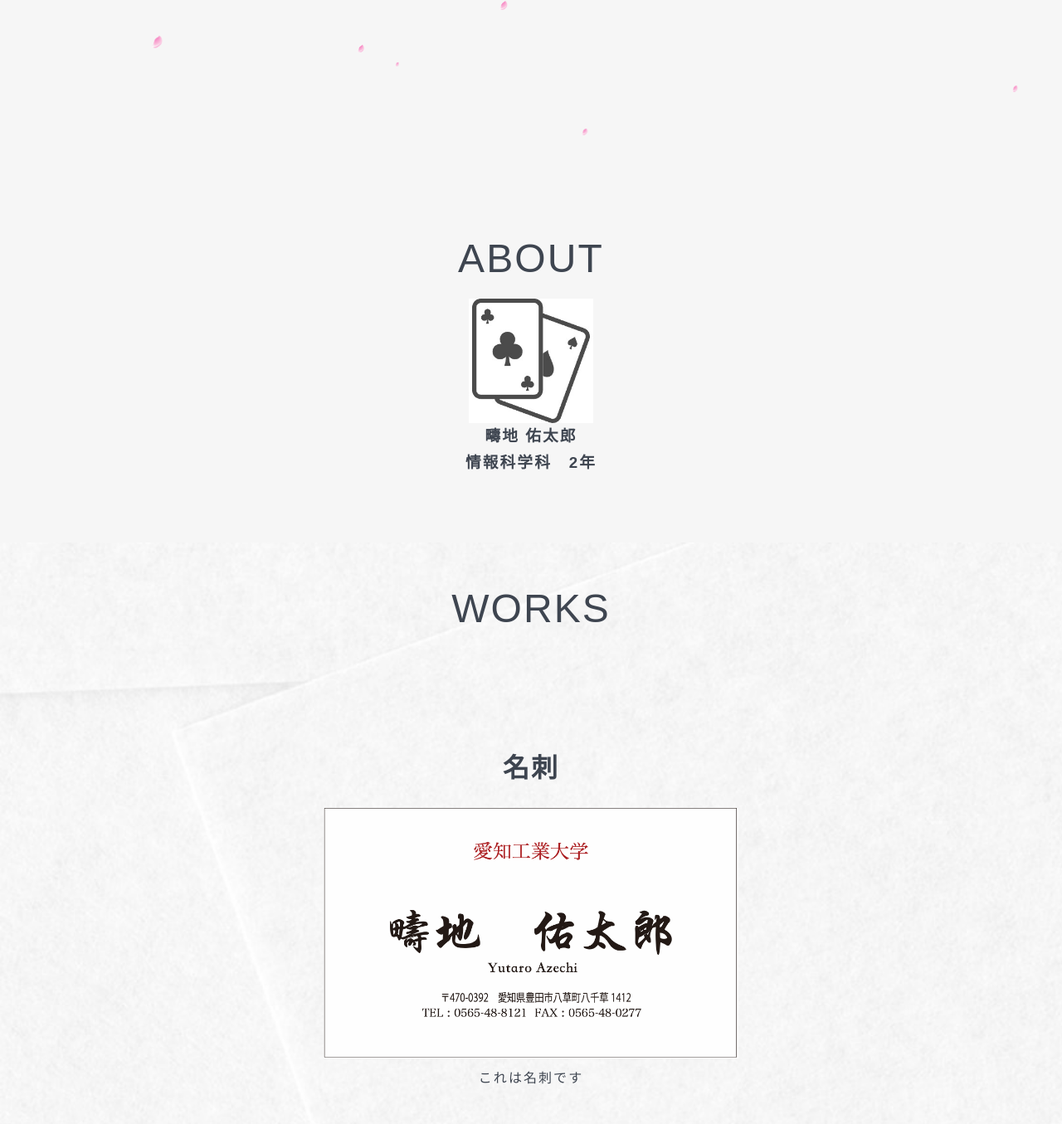
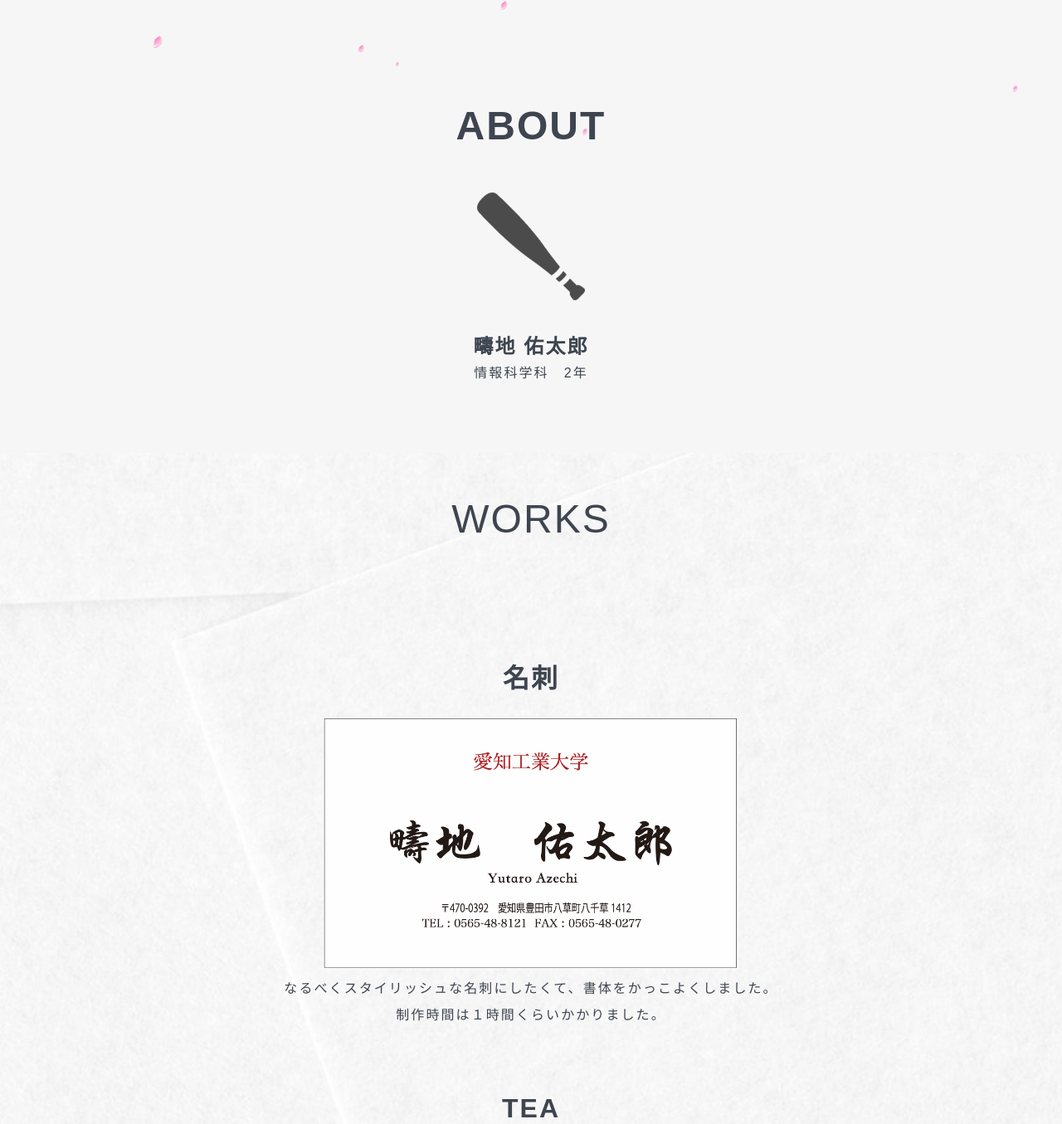
Before and after one commit to azechiyutaro/portfolio1, a plain HTML site: page index.html in a window 1280 px wide. Shown: the part 616-1971 px from the top of the page at 83% size. Drawn offline with nearby package versions, Linux system fonts and the light colour scheme.

Commit message:
自己紹介

```diff
--- a/index.html
+++ b/index.html
@@ -11,7 +11,7 @@
 
     <header>
         <div class="container">
-            <h1><img src="トランプアイコン13 (1).jpeg" alt="アイコン"></h1>
+            <h1><img src="バットのアイコン素材.png" alt="アイコン"></h1>
           <nav>
             <ul>
                 <li><a href="#about">ABOUT</a></li>
@@ -32,9 +32,9 @@
 
     <section id="about">
         <h2>ABOUT</h2>
-        <div class="about-container">
-    　 <h1><img src="トランプアイコン13 (1).jpeg" alt="アイコン"></h1>
-       <h3>疇地 佑太郎<p>情報科学科　2年</p></h3>
+    　 <h1><img src="バットのアイコン素材.png" alt="アイコン"></h1>
+       <h3>疇地 佑太郎</h3>
+       <p>情報科学科　2年</p>
     </section>
 
     <section id="works">
@@ -42,7 +42,8 @@
         <div class="works-1">
             <h3>名刺</h3>
             <h1><img src="meisi.png" alt="アイコン"></h1>
-       <p>これは名刺です</p>
+       <p>なるべくスタイリッシュな名刺にしたくて、書体をかっこよくしました。<br>
+    制作時間は１時間くらいかかりました。</p>
 
        <div class="works-2">
        <h3>TEA</h3>
@@ -52,7 +53,7 @@
        <div class="works-3">
        <h3>年賀状</h3>
             <h1><img src="nenga.png" alt="アイコン"></h1>
-       <p>これは名刺です</p>
+       <p></p>
     </section>
 
     <section class="top-button">
--- a/style.css
+++ b/style.css
@@ -170,18 +170,23 @@ body {
     padding-bottom: 5rem;
 }
 
-#about h1{
+#about h2{
     font-size: 3rem;
 }
 
 #about h1 img{
-    width: 150px;
+    width: 130px;
+    margin-top: 2rem;
+    margin-bottom: 2rem;
 }
 
-#about h2{
-    font-size: 3rem;
-    margin-top: 15rem;
-    font-weight: 300;
+
+#about h3{
+    font-size: 1.5rem;
+}
+
+#about  p{
+    font-size: 1rem;
 }
 
 /*works*/
```
Also changed, not shown: トランプアイコン13 (1).jpeg (deleted), バットのアイコン素材.png (added), 1 other file.
